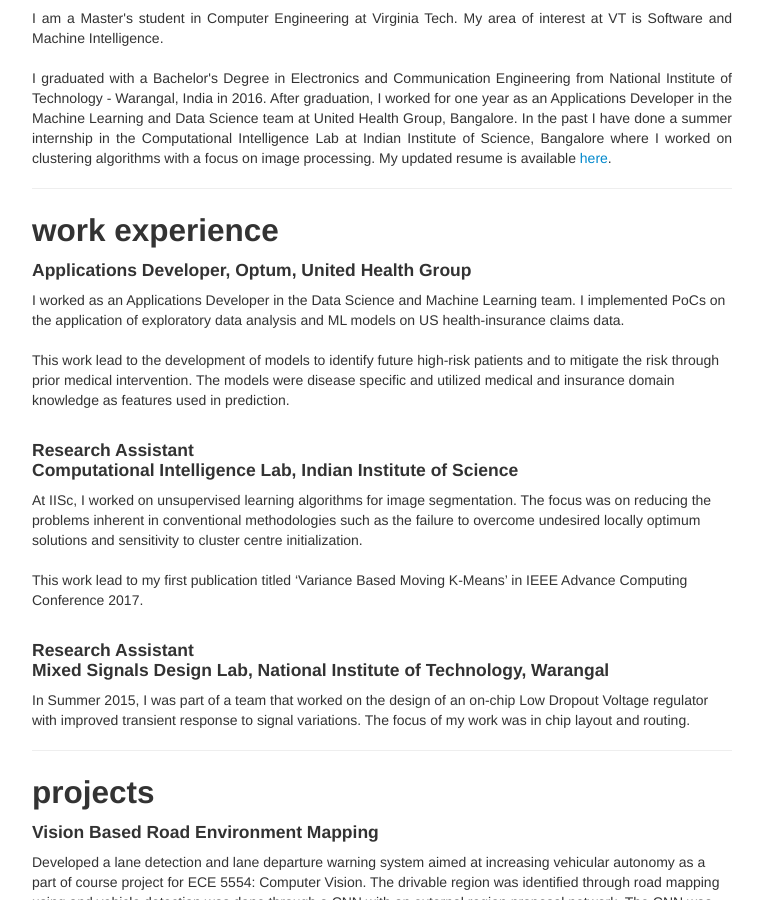
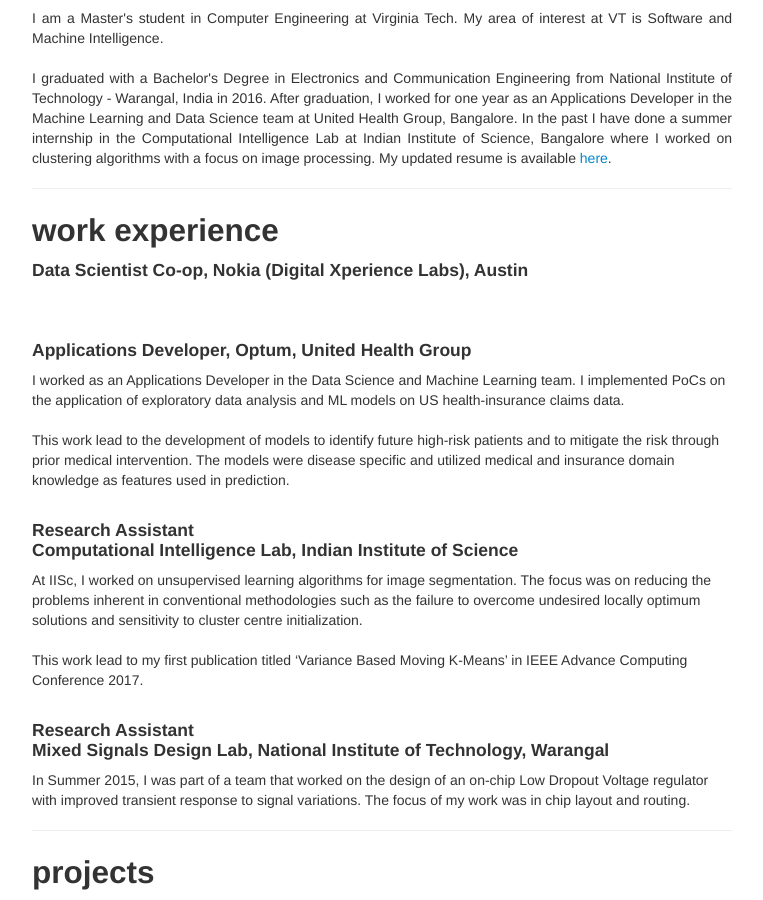
Before and after one commit to rvp22/rvp22.github.io, a Jekyll site: the page built from index.md, in a window 1280 px wide and 900 px high, scrolled down 511 px. Shown: the whole window, without its empty margins (258-1021 px from the left). Built offline with Jekyll 4.4.1, drawn with Linux system fonts in a browser that asks for light colours.

Commit message:
Update index.md

```diff
--- a/index.md
+++ b/index.md
@@ -35,6 +35,10 @@
 
 <div class="work experience">
 <h2><a name="work experience"></a>work experience</h2>
+
+<h4>Data Scientist Co-op, Nokia (Digital Xperience Labs), Austin</h4>
+
+<br> <br>
 
 <h4>Applications Developer, Optum, United Health Group</h4>
 
```
